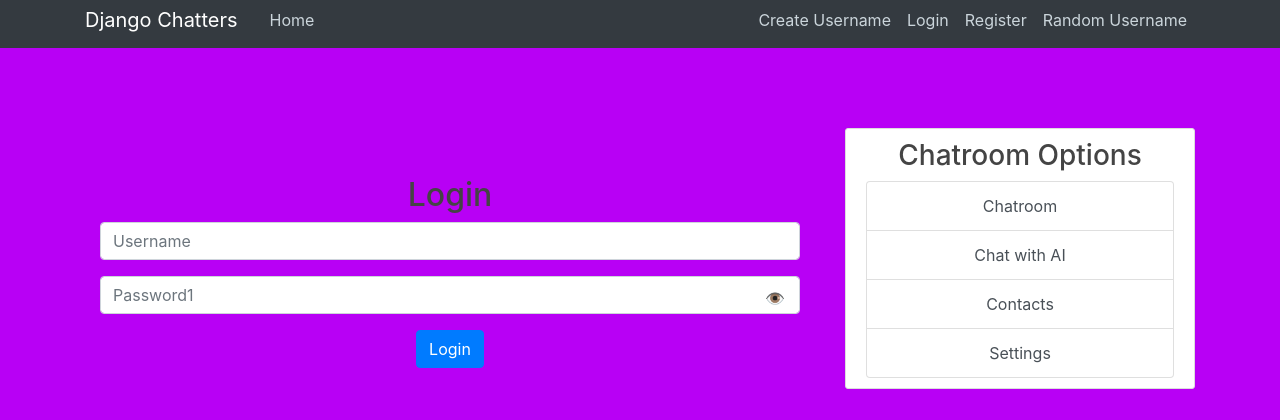
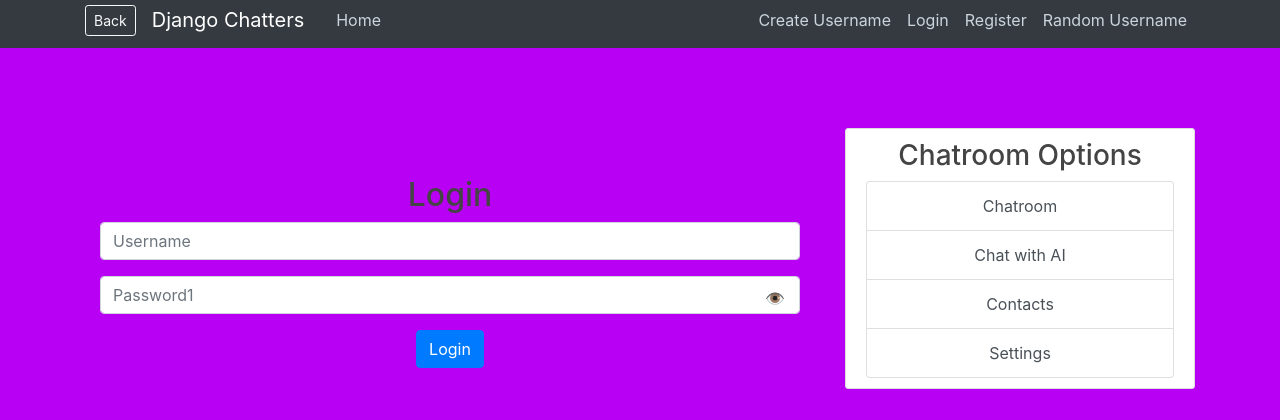
Before and after one commit to GabrielG95/CSE412Final_Project, a Django app: page /login/ in a window 1280 px wide. Shown: the top 420 px of the page. Run offline with Django 4.2, Linux system fonts and the light colour scheme; some libraries are stand-ins or nearby versions.

Commit message:
Added a back button

```diff
--- a/messaging_app/chat/templates/chat/base.html
+++ b/messaging_app/chat/templates/chat/base.html
@@ -17,7 +17,11 @@
     <header class="site-header">
         <nav class="navbar navbar-expand-md navbar-dark bg-dark fixed-top pt-0">
             <div class="container">
+                {% if request.path != "/" %}
+                    <a href="{% url 'chat-home' %}" class="btn btn-sm btn-outline-light mr-3">Back</a>
+                {% endif %}
                 <a class="navbar-brand mr-4" href="{% url 'chat-home' %}">Django Chatters</a>
+
                 <button class="navbar-toggler" type="button" data-toggle="collapse" data-target="#navbarToggle" aria-controls="navbarToggle" aria-expanded="false" aria-label="Toggle navigation">
                 <span class="navbar-toggler-icon"></span>
                 </button>
```
